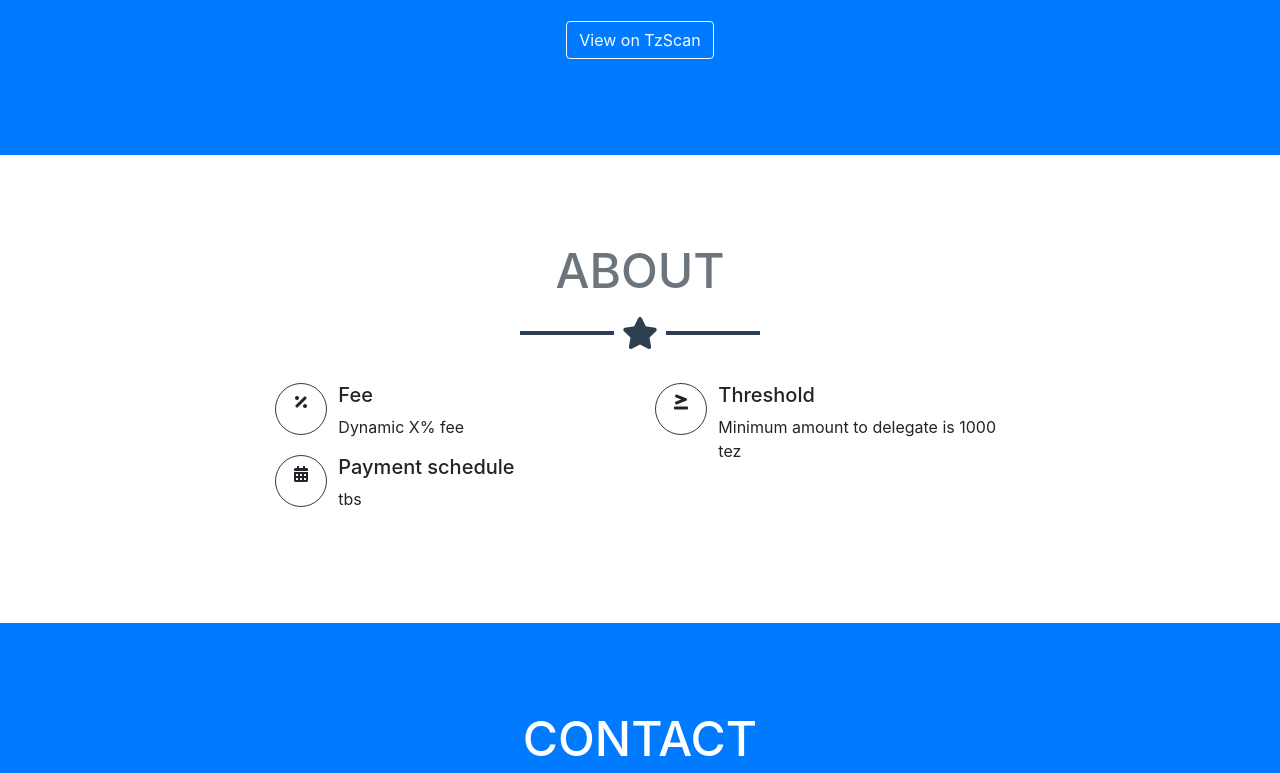
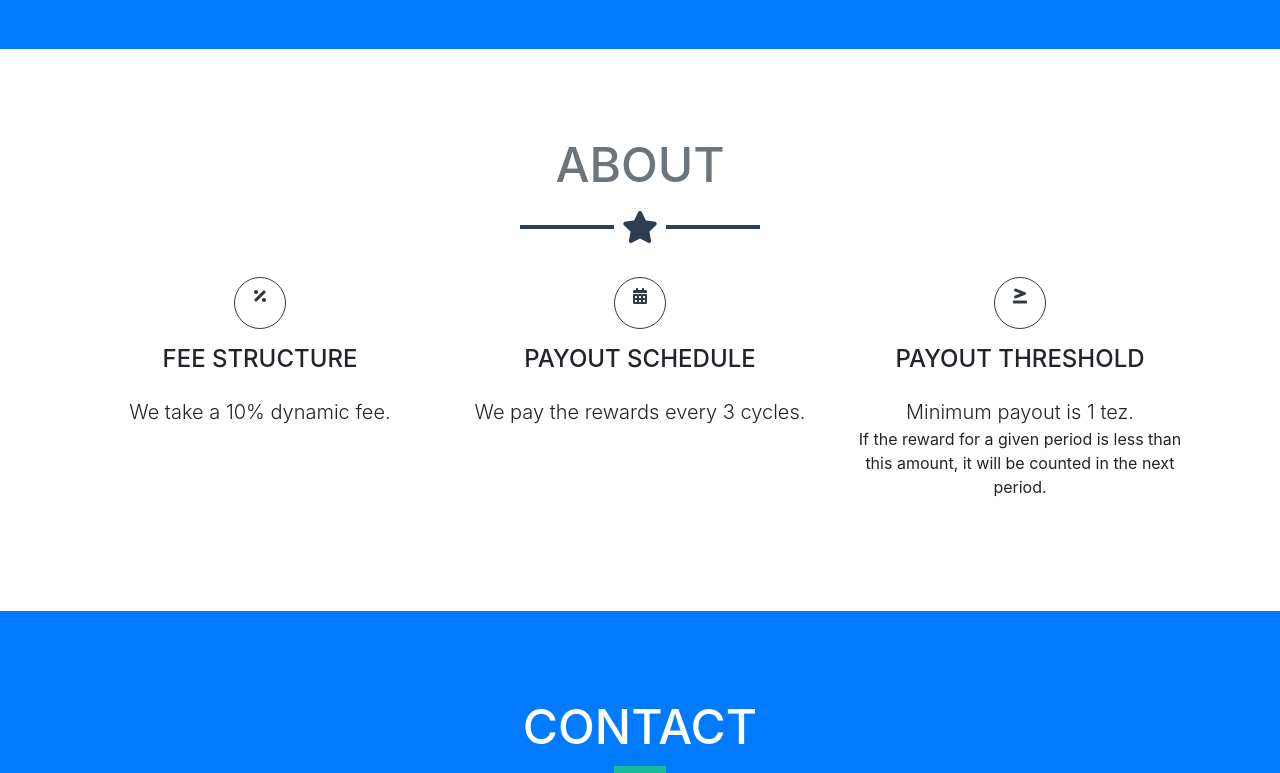
Before and after one commit to tcontributor/tcontributor.github.io, a website with bundled scripts: page index.html in a window 1280 px wide. Shown: the part 763-1536 px from the top of the page. Built offline with nearby package versions, Linux system fonts and the light colour scheme.

Commit message:
About section is restructured
This reverts commit 93e67da4db19a4a2796c26f7c896067366af588a.

```diff
--- a/index.html
+++ b/index.html
@@ -65,7 +65,7 @@
         </div>
         <div class="text-center mt-4">
           <a class="btn btn-xl btn-outline-light" href="http://tzscan.io/tz1PeZx7FXy7QRuMREGXGxeipb24RsMMzUNe?default=baking">
-            View on TzScan
+            View at TzScan
           </a>
         </div>
 
@@ -74,53 +74,33 @@
 
     <!-- About Section -->
     <section class="about" id="about">
-      <div class="container">
-        <h2 class="text-center text-uppercase text-secondary mb-0">About</h2>
+      <div class="text-center container">
+        <h2 class="text-uppercase text-secondary mb-0">About</h2>
         <hr class="star-dark mb-5">
+      <!--div class="container"-->
         <div class="row">
-          <div class="col-lg-4 ml-auto">
-
-            <div class="row">
-              <div class="col-md-2">
-                <a class="btn btn-outline-dark btn-social text-center rounded-circle">
-                  <i class="fa fa-fw fa-percentage"></i>
-                </a>
-              </div>
-              <div class="col-md-10">
-                <h5>Fee</h5>
-                <p>Dynamic X% fee </p>
-              </div>
-            </div>
-            <div class="row">
-              <div class="col-md-2">
-                <a class="btn btn-outline-dark btn-social text-center rounded-circle">
-                  <i class="fa fa-fw fa-calendar-alt"></i>
-                </a>
-              </div>
-              <div class="col-md-10">
-                <h5>Payment schedule</h5>
-                <p>tbs</p>
-              </div>
-            </div>
-
+          <div class="col-md-4 mb-5 mb-lg-0">
+            <p class="btn btn-outline-dark btn-social text-center rounded-circle">
+              <i class="fa fa-fw fa-percentage"></i>
+            </p>
+            <h4 class="text-uppercase mb-4">Fee Structure</h4>
+            <p class="lead mb-0">We take a 10% dynamic fee.</p>
           </div>
-          <div class="col-lg-4 mr-auto">
-            <div class="row">
-              <div class="col-md-2">
-                <a class="btn btn-outline-dark btn-social text-center rounded-circle">
-                  <i class="fa fa-fw fa-greater-than-equal"></i>
-                </a>
-              </div>
-              <div class="col-md-10">
-                <h5>Threshold</h5>
-                <p>Minimum amount to delegate is 1000 tez</p>
-              </div>
-            </div>
+          <div class="col-md-4 mb-5 mb-lg-0">
+            <p class="btn btn-outline-dark btn-social text-center rounded-circle">
+              <i class="fa fa-fw fa-calendar-alt"></i>
+            </p>
+            <h4 class="text-uppercase mb-4">Payout schedule</h4>
+            <p class="lead mb-0">We pay the rewards every 3 cycles.</p>
           </div>
-        </div>
-
-
-      </div>
+          <div class="col-md-4 mb-5 mb-lg-0">
+            <p class="btn btn-outline-dark btn-social text-center rounded-circle">
+              <i class="fa fa-fw fa-greater-than-equal"></i>
+            </p>
+            <h4 class="text-uppercase mb-4">Payout threshold</h4>
+            <p class="lead mb-0">Minimum payout is 1 tez.</p>
+            <p >If the reward for a given period is less than this amount, it will be counted in the next period.</p>
+          </div>
     </section>
 
     <!-- Contact Section -->
@@ -148,10 +128,8 @@
               </li>
             </ul>
           </div>
-
       </div>
     </section>
-
 
     <div class="copyright py-4 text-center text-white">
       <div class="container">
```
Also changed, not shown: img/profile.png, img/profile256.png (added).
